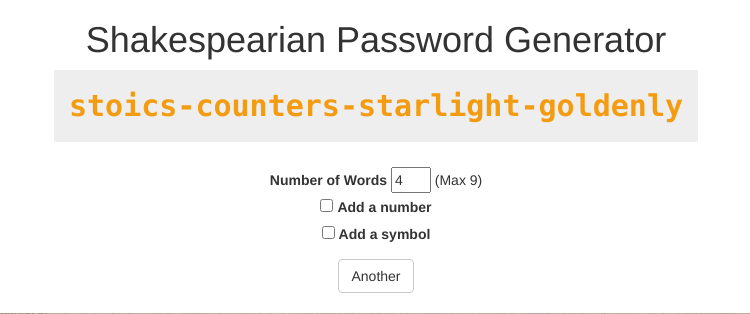
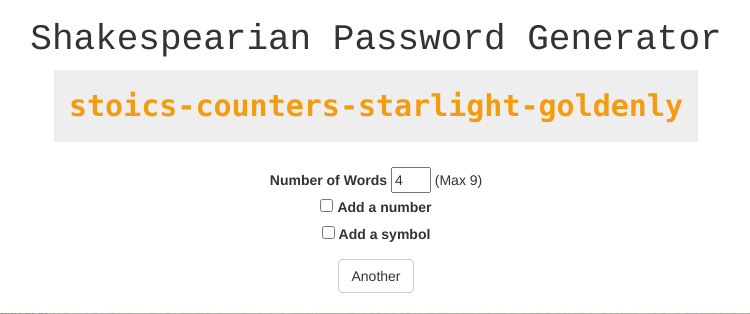
Before and after one commit to ragfoo/p2, a PHP site: page / in a window 1280 px wide. Shown: the top 314 px of the page, without its empty margins (264-1014 px from the left). Run offline with PHP 8.4, Linux system fonts and the light colour scheme.

Commit message:
update the font

```diff
--- a/index.php
+++ b/index.php
@@ -26,7 +26,7 @@ ini_set('display_errors', 1); # Display errors on page (instead of a log file)
   </head>
 <body>
 	<div class='container'>
-		<h1>Shakespearian Password Generator</h1>
+		<h1 style="font-family:courier;">Shakespearian Password Generator</h1>
 
 		<p class='password'>
 			<?php
```
